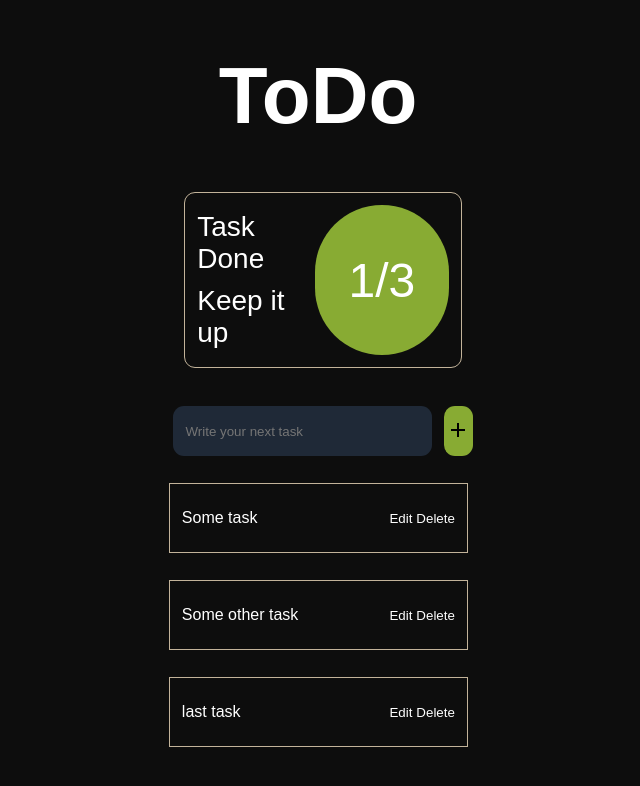
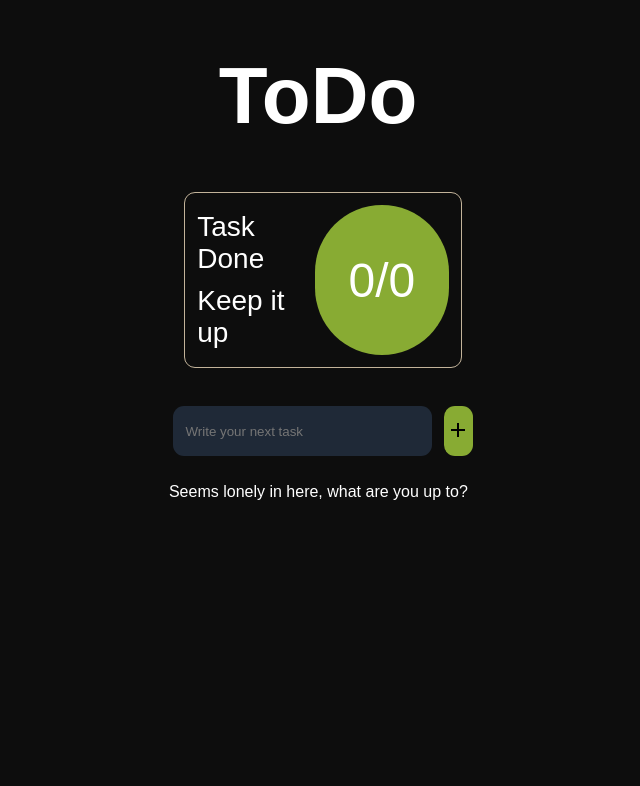
Before and after one commit to Ashu112/ToDo-List, a React (Create React App) app: page / in a window 1280 px wide. Shown: the top 786 px of the page, without its empty margins (317-957 px from the left). Built offline with nearby package versions, Linux system fonts and the light colour scheme.

Commit message:
todos completed

```diff
--- a/src/App.js
+++ b/src/App.js
@@ -6,15 +6,7 @@ import Form from "./Components/Form";
 import { useState } from "react";
 
 function App() {
-  const [todos, setTodos] = useState([
-    { title: "Some task", id: 1, is_completed: false },
-    {
-      title: "Some other task",
-      id: 2,
-      is_completed: true,
-    },
-    { title: "last task", id: 3, is_completed: false },
-  ]);
+  const [todos, setTodos] = useState([]);
 
   const todos_completed = todos.filter(
     (todo) => todo.is_completed === true
@@ -29,7 +21,7 @@ function App() {
         todo_completed={todos_completed}
         total_todos={total_completed}
       />
-      <Form />
+      <Form setTodos={setTodos} />
       <ToDoList todos={todos} setTodos={setTodos} />
     </div>
   );
--- a/src/Components/Form.js
+++ b/src/Components/Form.js
@@ -1,9 +1,14 @@
 import React from "react";
 import AddIcon from "@mui/icons-material/Add";
 
-const Form = () => {
+const Form = ({ setTodos }) => {
   const handleSubmit = (event) => {
     event.preventDefault();
+    const value = event.target.todo.value;
+    setTodos((prevTodos) => [
+      ...prevTodos,
+      { title: value, id: Math.random(), is_completed: false },
+    ]);
     //reset the form
     event.target.reset();
   };
```
